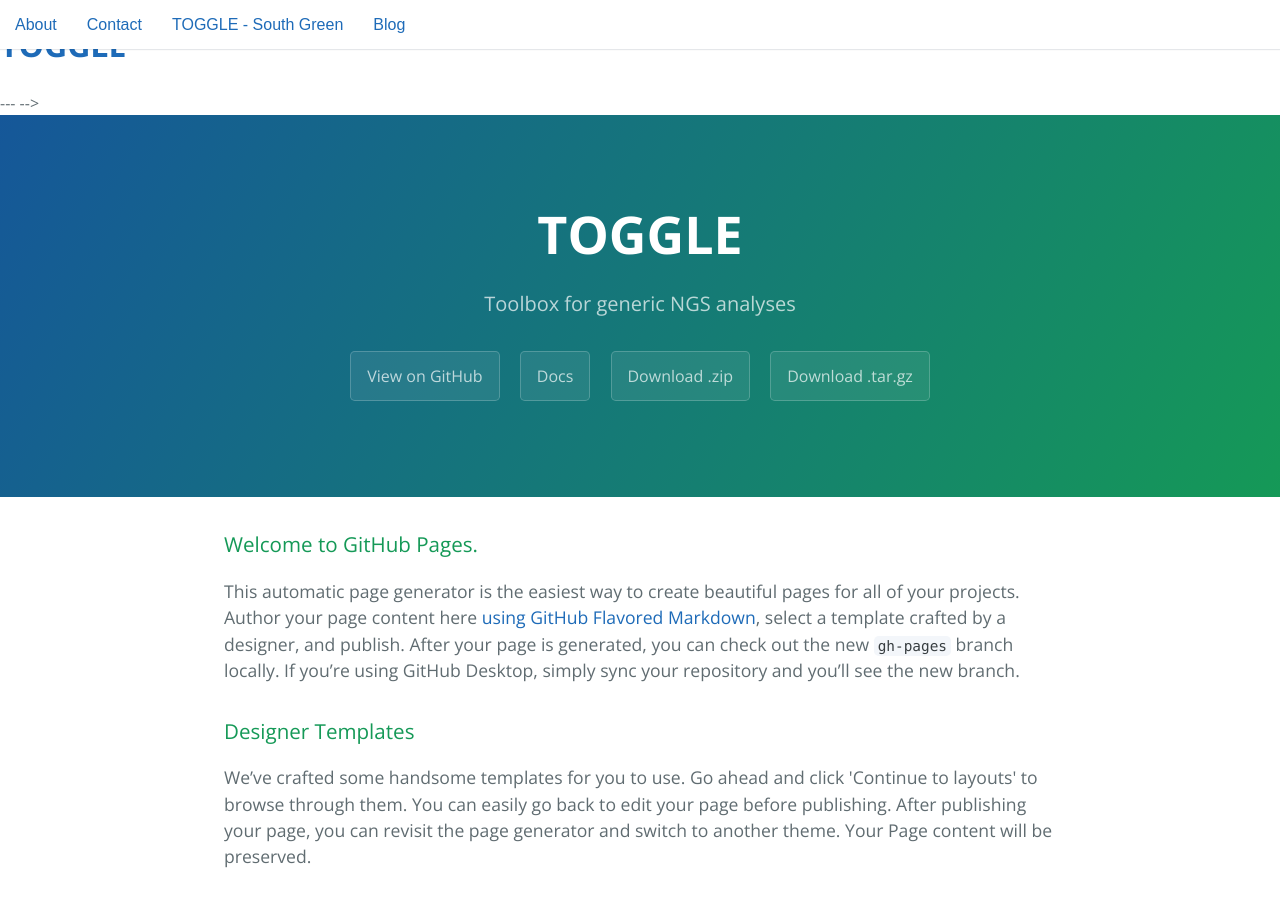
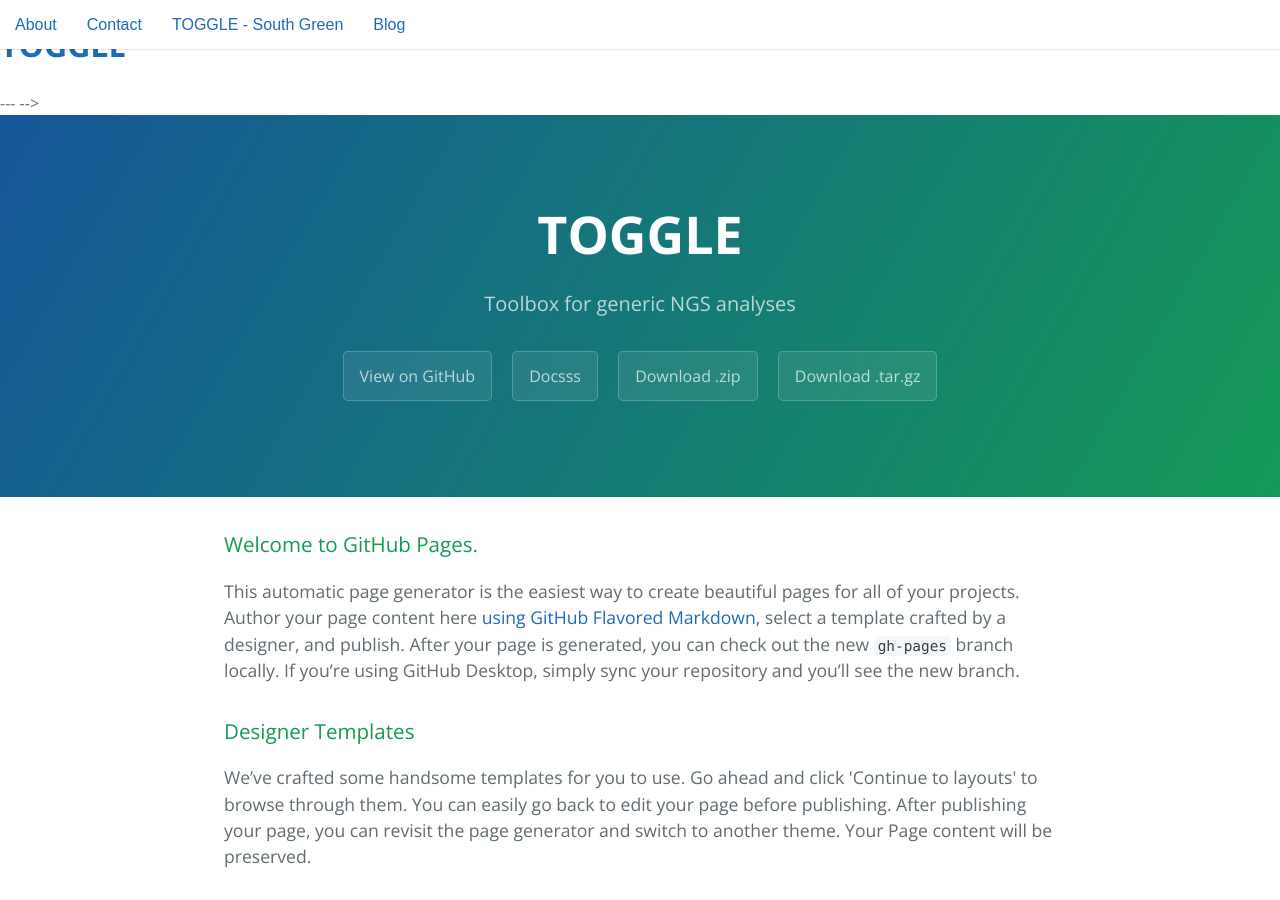
Before and after one commit to SouthGreenPlatform/TOGGLE, a Jekyll site: the page built from index.html, in a window 1280 px wide and 900 px high. Built offline with Jekyll 4.4.1, drawn with Linux system fonts in a browser that asks for light colours.

```diff
--- a/_layouts/default.html
+++ b/_layouts/default.html
@@ -10,7 +10,7 @@
           <h1 class="project-name">{{ site.title }}</h1>
           <h2 class="project-tagline">{{ site.name }}</h2>
           <a href="https://github.com/SouthGreenPlatform/TOGGLE" class="btn">View on GitHub</a>
-					<a href="http://southgreenplatform.github.io/TOGGLE/docs/documentation.html" class="btn">Docs</a>
+					<a href="http://southgreenplatform.github.io/TOGGLE/docs/documentation.html" class="btn">Docsss</a>
           <a href="https://github.com/SouthGreenPlatform/TOGGLE/zipball/master" class="btn">Download .zip</a>
           <a href="https://github.com/SouthGreenPlatform/TOGGLE/tarball/master" class="btn">Download .tar.gz</a>
         </section>
```
